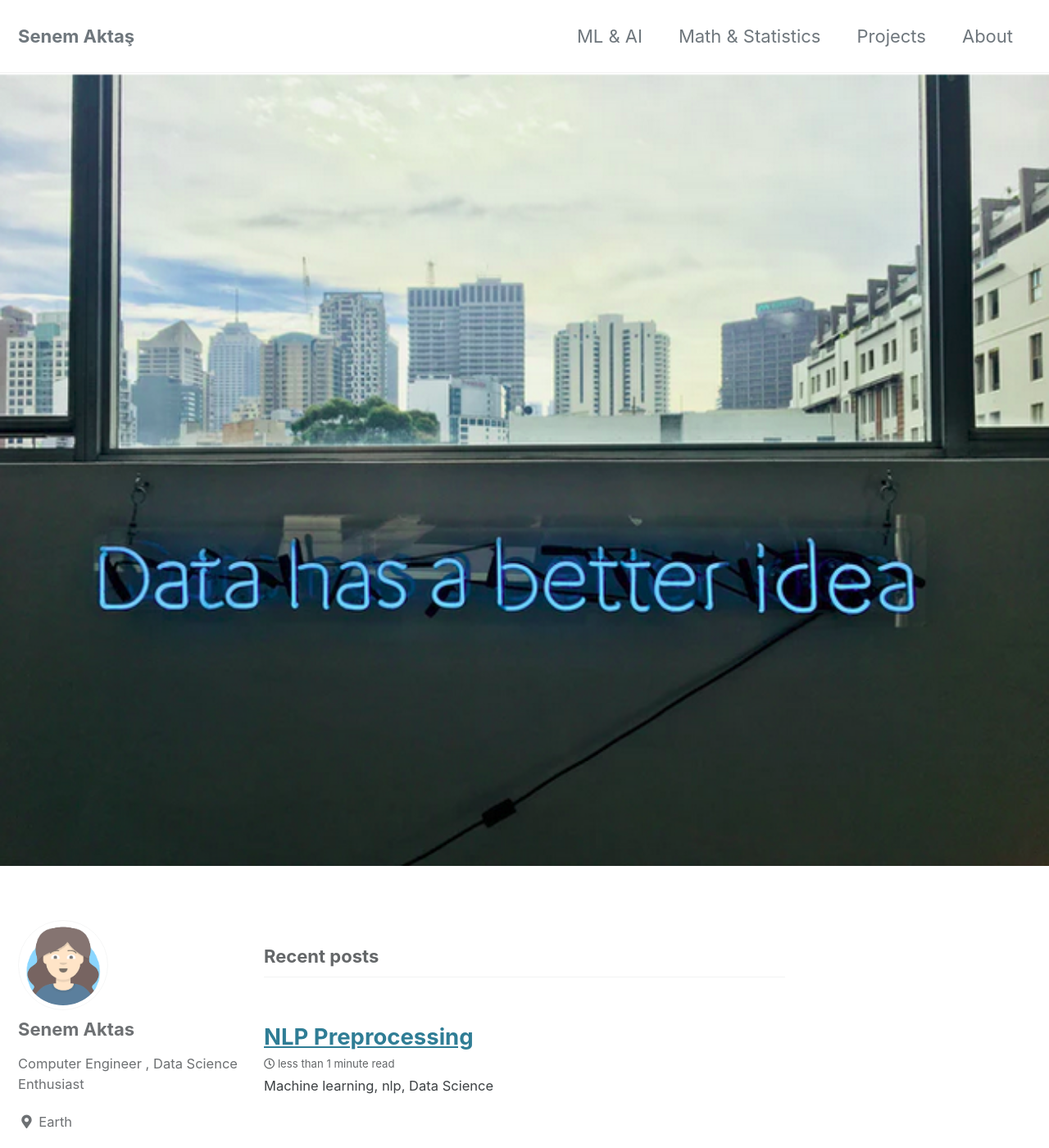
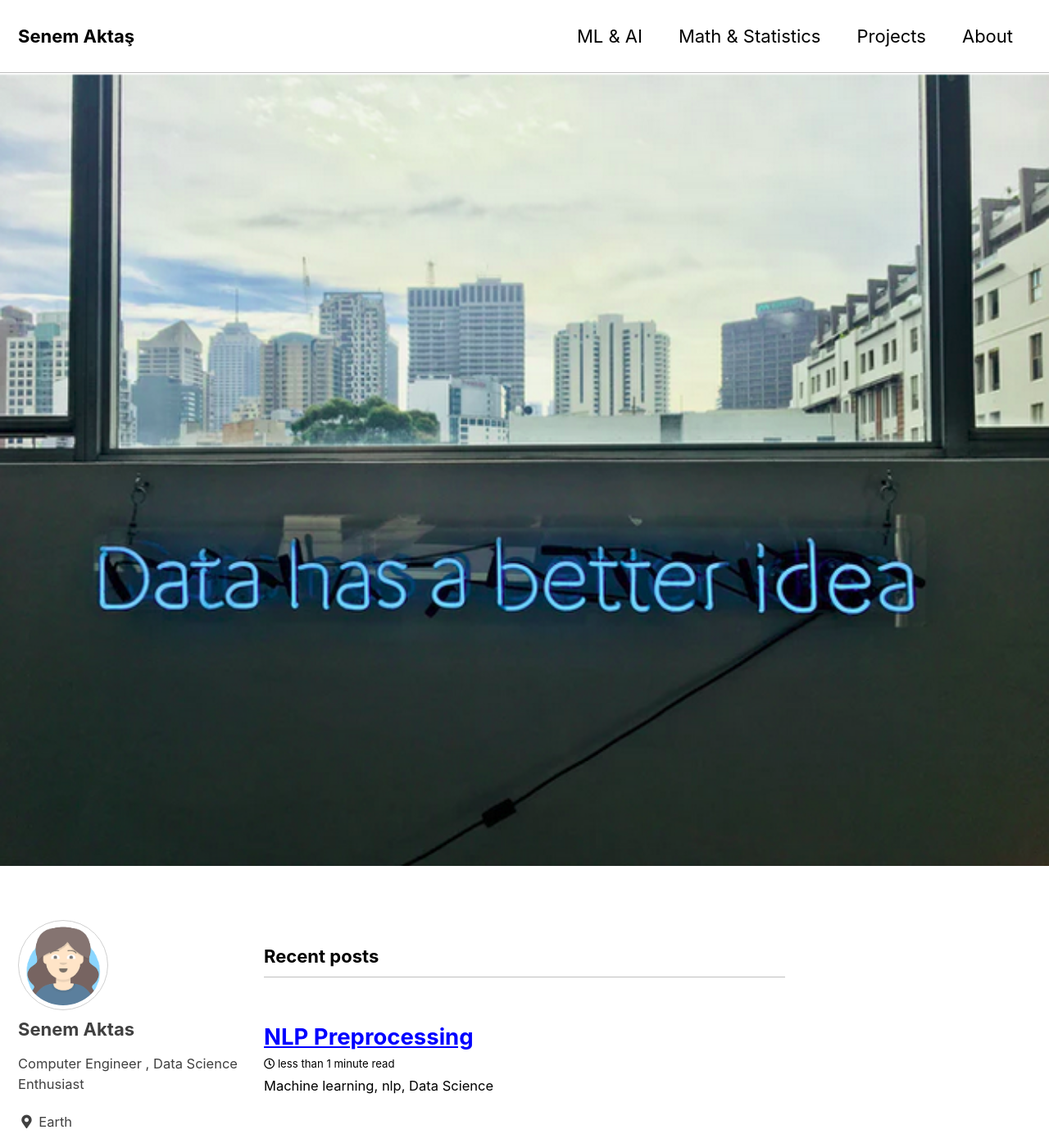
Before and after one commit to senemaktas/senemaktas.github.io, a Jekyll site: the page built from index.html, in a window 1280 px wide and 1400 px high. Shown: the whole window at 82% size. Built offline with Jekyll 4.4.1, drawn with Linux system fonts in a browser that asks for light colours; cached includes are drawn as plain includes; the list of posts is cut into pages by our own code.

Commit message:
Update _config.yml

```diff
--- a/_config.yml
+++ b/_config.yml
@@ -12,7 +12,7 @@
 
 # theme                  : "minimal-mistakes-jekyll"
 # remote_theme           : "mmistakes/minimal-mistakes"
-minimal_mistakes_skin    : "default" # "air", "aqua", "contrast", "dark", "dirt", "neon", "mint", "plum", "sunrise"
+minimal_mistakes_skin    : "contrast" # "air", "aqua", "contrast", "dark", "dirt", "neon", "mint", "plum", "sunrise"
 
 # Site Settings
 locale                   : "en-US"
@@ -41,7 +41,7 @@
     num_posts            : # 5 (default)
     colorscheme          : # "light" (default), "dark"
   utterances:
-    theme                : "contrast" # "github-light" (default), "github-dark"
+    theme                : # "github-light" (default), "github-dark"
     issue_term           : # "pathname" (default)
   staticman:
     branch               : # "master"
@@ -111,9 +111,9 @@
     - label: "Facebook"
       icon: "fab fa-fw fa-facebook-square"
       # url: "https://facebook.com/"
-    - label:  "senemaktas"
+    - label:  "Github"
       icon: "fab fa-fw fa-github"
-      # url: "https://github.com/"
+      # url: "https://github.com/senemaktas"
     - label: "Instagram"
       icon: "fab fa-fw fa-instagram"
       # url: "https://instagram.com/"
```
